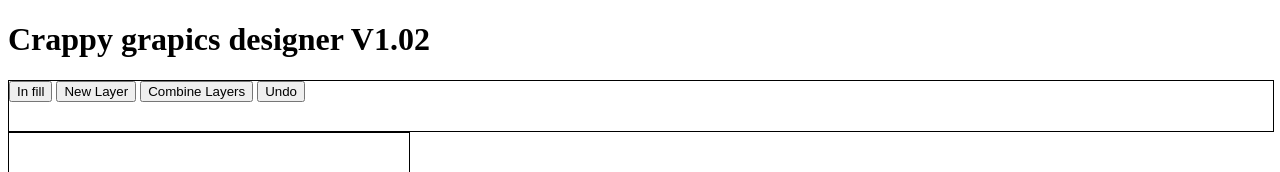
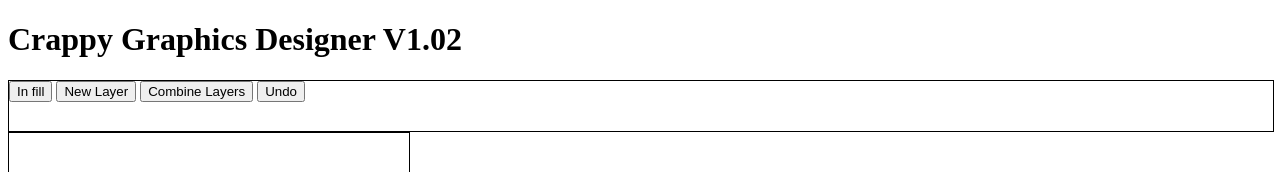
Before and after one commit to dambergn/canvas-logo-maker, a website: page public/index.html in a window 1280 px wide. Shown: the top 172 px of the page. Drawn offline with Linux system fonts and the light colour scheme.

Commit message:
fixed spelling error for Graphics.

```diff
--- a/public/assets/js/app.js
+++ b/public/assets/js/app.js
@@ -135,7 +135,7 @@ function mousePosition(e) {
 window.onload = function () {
   console.log('page loaded');
   const setTitle = document.getElementById('title');
-  setTitle.innerHTML = 'Crappy grapics designer ' + version;
+  setTitle.innerHTML = 'Crappy Graphics Designer ' + version;
   new CreateCanvas('can-1', 400, 400);
   // new CreateCanvas('can-2', 400, 400);
 };
--- a/public/index.html
+++ b/public/index.html
@@ -5,10 +5,10 @@
   <meta name="viewport" content="width=device-width, initial-scale=1.0">
   <meta http-equiv="X-UA-Compatible" content="ie=edge">
   <link rel="stylesheet" href="assets/css/main.css">
-  <title>Grapics?</title>
+  <title>Graphics?</title>
 </head>
 <body>
-  <h1 id='title'>Crappy grapics designer</h1>
+  <h1 id='title'>Crappy Graphics Designer</h1>
 
   <div id="nav">
     <button id="infill">In fill</button>
```
